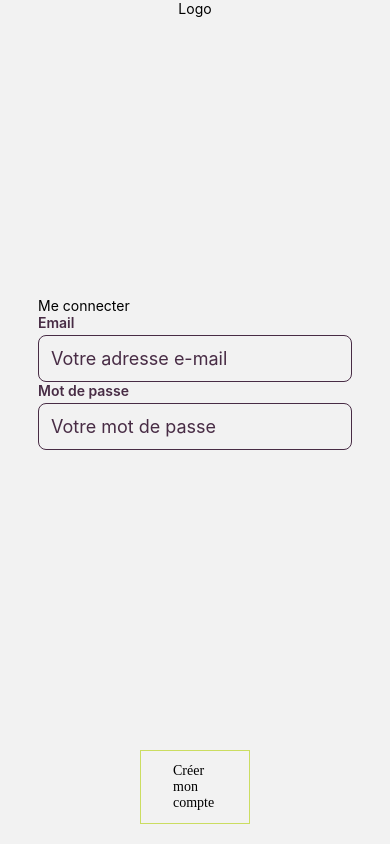
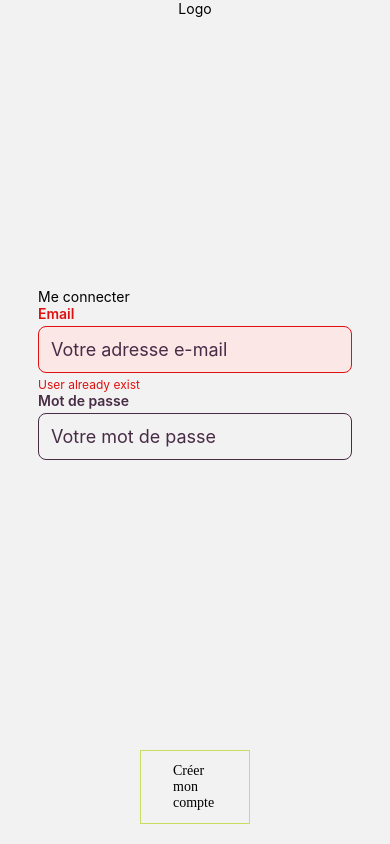
Before and after one commit to Alyssa-Deloffre/lucem, a React Native app in the folder frontend/: screen /Signin in a window 390 px wide. Built offline with nearby package versions, Linux system fonts and the light colour scheme.

Commit message:
InputField component

```diff
--- a/frontend/components/inputs/InputField.jsx
+++ b/frontend/components/inputs/InputField.jsx
@@ -1,30 +1,56 @@
 import React, { useEffect, useState } from "react";
 import { TextInput, View, Text, StyleSheet } from 'react-native'
 import { COLOR_GREEN, COLOR_PURPLE, COLOR_RED } from "../../data/styleGlobal";
+import { checkEmail } from "../../modules/checkConnectionInputs";
 
 export default function InputField({
     label,
     placeholder,
-    errorMessage = "Merci de compléter ce champ.",
+    forcedErrorMessage,
     value,
     onChangeText,
     defaultValue = "",
     inputMode = "text",
     secureTextEntry = false,
     autoComplete,
+    require = true
 }) {
-
+    // Regarde si l'input est focuse pour le style
     const [isFocused, setIsFocused] = useState(false)
 
+    // Permet de ne pas mettre d'erreur avant que l'utilisateur n'ait commencé à remplir le champ
     const [firstComplete, setFirstComplete] = useState(true)
+
+    // Permet de modifier le message d'erreur en fonction des cas
+    const [errorMsg, setErrorMsg] = useState("Merci de compléter ce champ.")
+
     const [error, setError] = useState(false)
 
-    // useEffect(() => {
-    //     if (!firstComplete) {
+    const isEmail = inputMode === "email"
 
-    //     }
+    useEffect(() => {
+        if (!firstComplete && isEmail && value !== "") {
+            const isValidEmail = checkEmail(value)
+            setError(!isValidEmail)
+            setErrorMsg("Le format de l'adresse e-mail est invalide.")
+            return
+        }
 
-    // }, [value])
+        if (!firstComplete && require && value === "") {
+            setError(true)
+            setErrorMsg("Merci de compléter ce champ.")
+            return
+        }
+
+        setError(false)
+    }, [value])
+
+    useEffect(() => {
+        if (forcedErrorMessage && forcedErrorMessage !== "") {
+            setError(true)
+            setErrorMsg(forcedErrorMessage)
+        }
+    }, [forcedErrorMessage, value])
 
     const handleOnChangeText = (value) => {
         setFirstComplete(false)
@@ -54,7 +80,7 @@ export default function InputField({
                 onFocus={() => setIsFocused(true)}
                 onBlur={() => setIsFocused(false)}
             />
-            {error && errorMessage !== "" && <Text style={styles.errorMessage}>{errorMessage}</Text>}
+            {error && <Text style={styles.errorMessage}>{errorMsg}</Text>}
         </View>
     )
 }
--- a/frontend/screens/Signin.jsx
+++ b/frontend/screens/Signin.jsx
@@ -57,8 +57,7 @@ export default function SigninScreen({ navigation }) {
                         onChangeText={(value) => handleChangeEmail(value)}
                         autoComplete="email"
                         inputMode='email'
-                        error={errorEmail}
-                        errorMessage={errorEmail ? "Le format de l'e-mail est invalide." : null}
+                        forcedErrorMessage="User already exist"
                     />
                     <InputField
                         label="Mot de passe"
```
